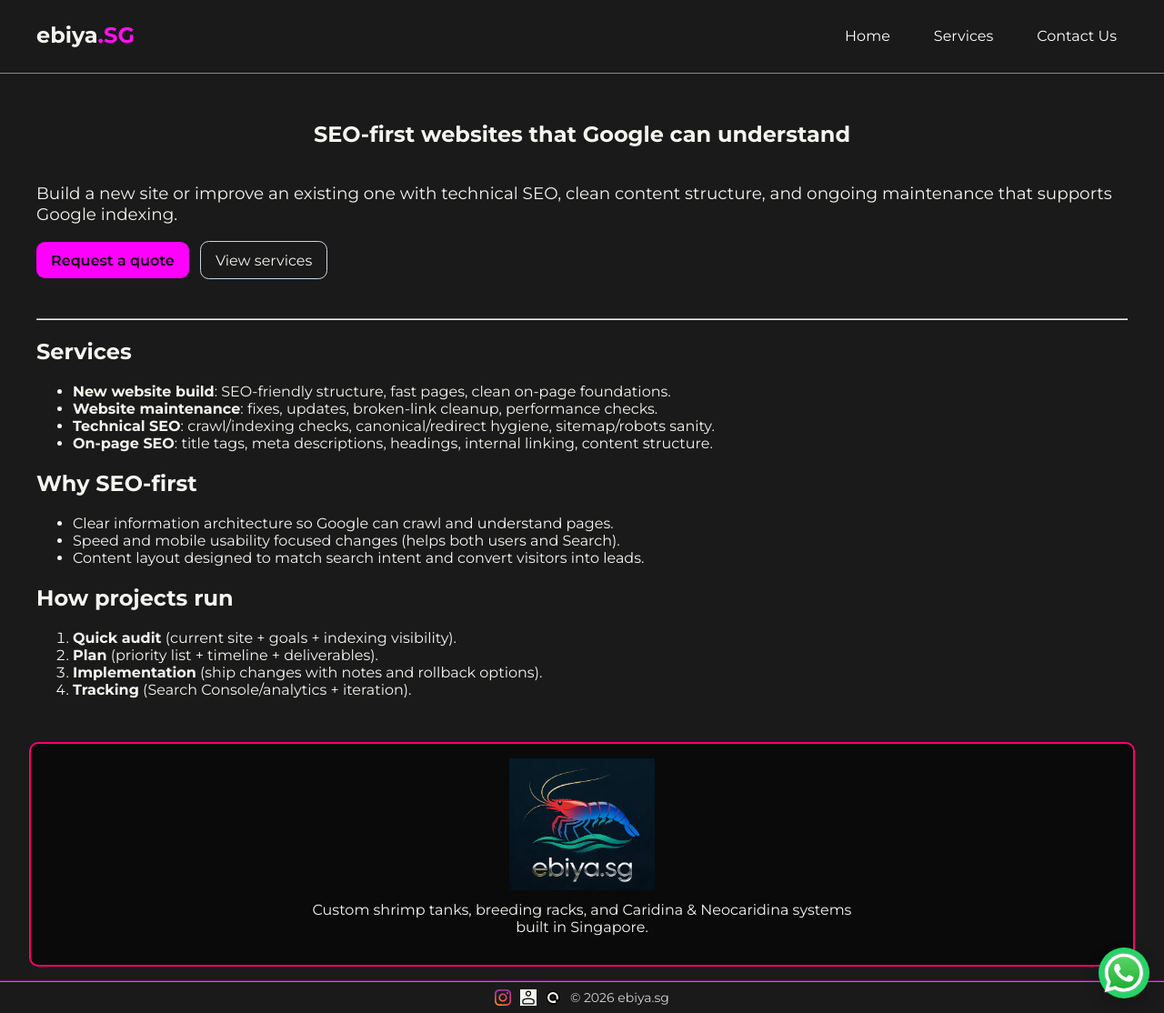
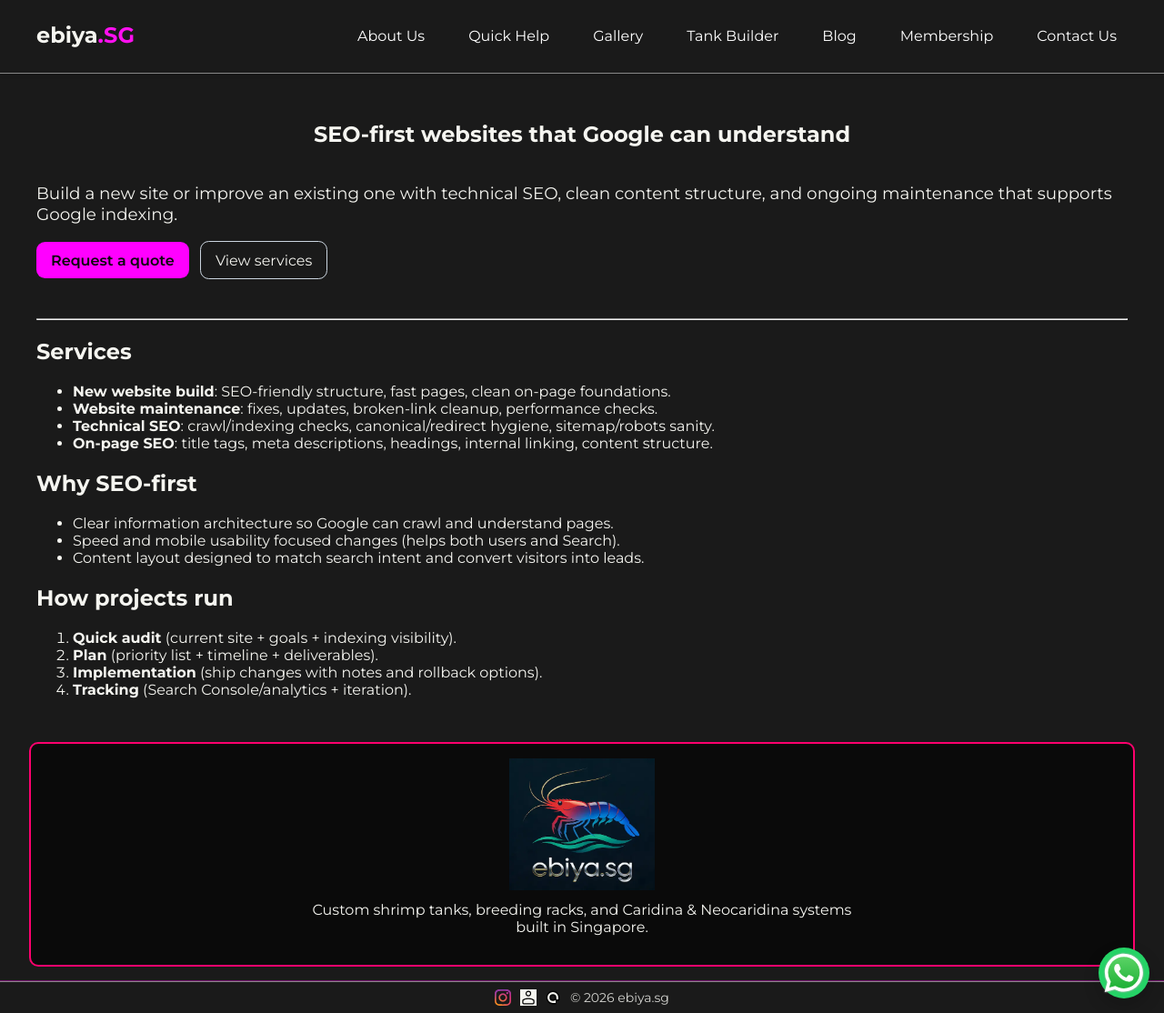
Before and after one commit to m33lucky-benny/ebiya-main, a Jekyll site: the page built from index.html, in a window 1280 px wide and 1114 px high. Shown: the whole window at 91% size. Built offline with Jekyll 4.4.1, drawn with Linux system fonts in a browser that asks for light colours.

Commit message:
Update settings.yml

```diff
--- a/_data/settings.yml
+++ b/_data/settings.yml
@@ -22,9 +22,17 @@ social:
   email: "mailto:bennyyuen@consultant.com"
 
 nav_items:
-  - title: Home
+  - title: About Us
+    url: /about
+  - title: Quick Help
+    url: /services
+  - title: Gallery
+    url: /contact
+  - title: Tank Builder
     url: /
-  - title: Services
+  - title: Blog
     url: /services
+  - title: Membership
+    url: /contact
   - title: Contact Us
     url: /contact
```
